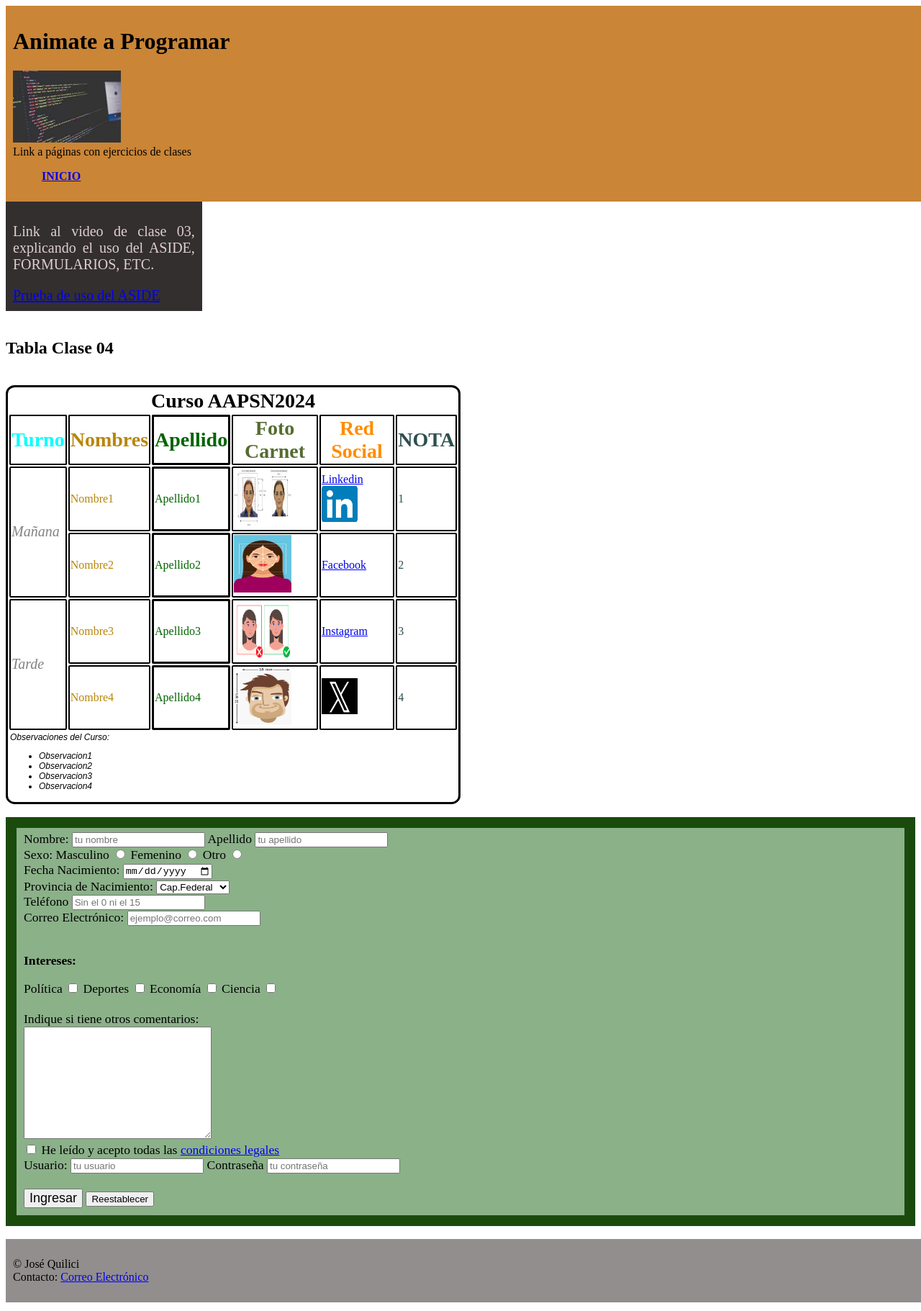
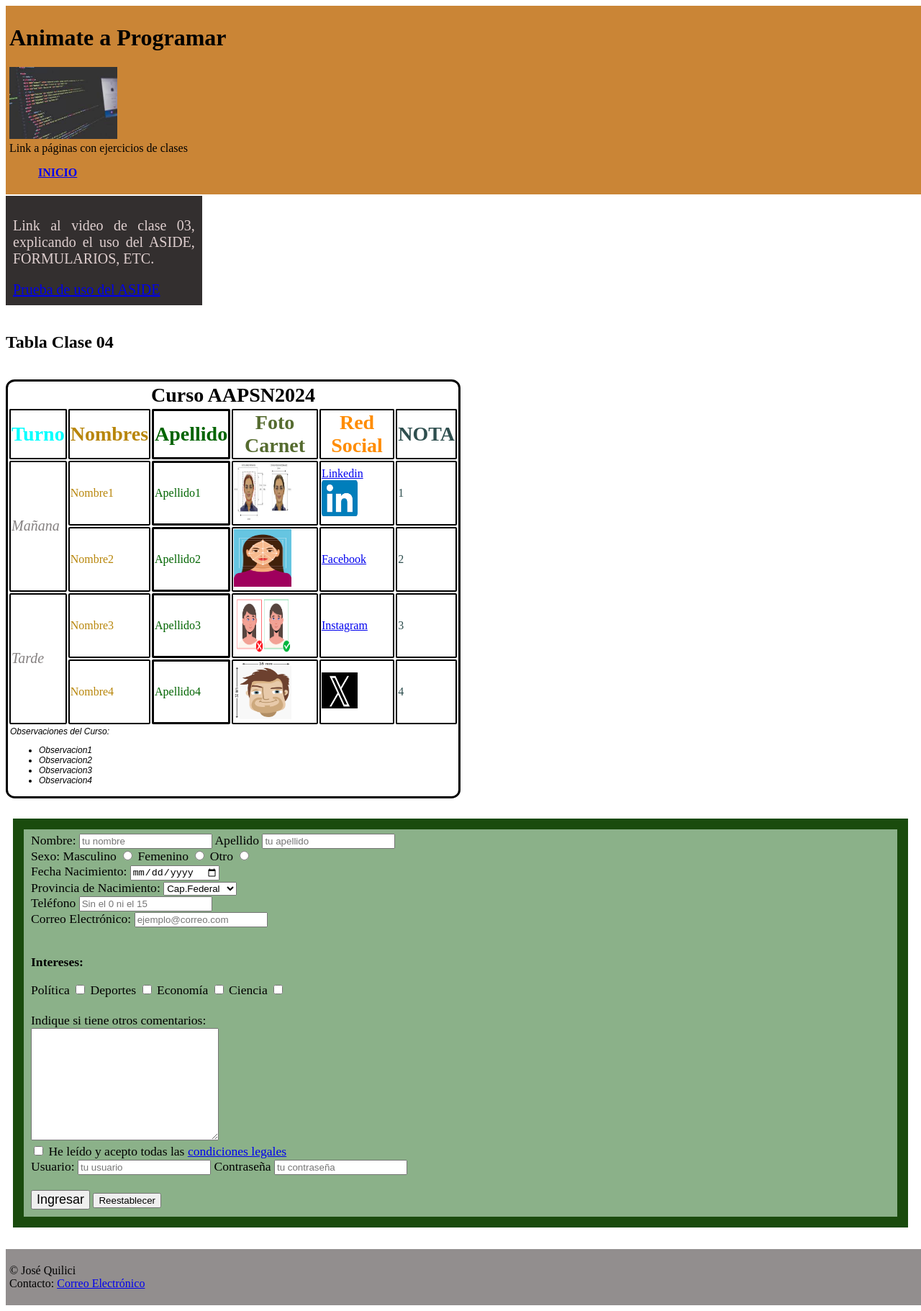
Before and after one commit to qpepe2/Repositorio_AAPSN2024, a plain HTML site: page Clase05/clase05.html in a window 1280 px wide. Shown: the whole page at 72% size. Drawn offline with Linux system fonts and the light colour scheme.

Commit message:
commit 6

```diff
--- a/CSS/estilos05.css
+++ b/CSS/estilos05.css
@@ -108,14 +108,16 @@ body main aside{
 .header{
     background-color: rgb(202, 133, 54);
     width: 100%;
-    height: 20%;
-    padding: 10px;
+    height: 5%;
+    padding: 5px;
+    margin-bottom: 2px;
 }
 .footer{
     background-color: rgb(146, 142, 142);
     width: 100%;
     height: 10%;
-    padding: 10px;
+    padding: 5px;
+    margin-top: 2px;
 }
 .formulario{
     background-color: #8bb189;
@@ -126,5 +128,7 @@ body main aside{
     padding: 5px;
     padding-left: 10px;
     padding-bottom: 10px;
+    margin: 10px;
+
 
 }
```
